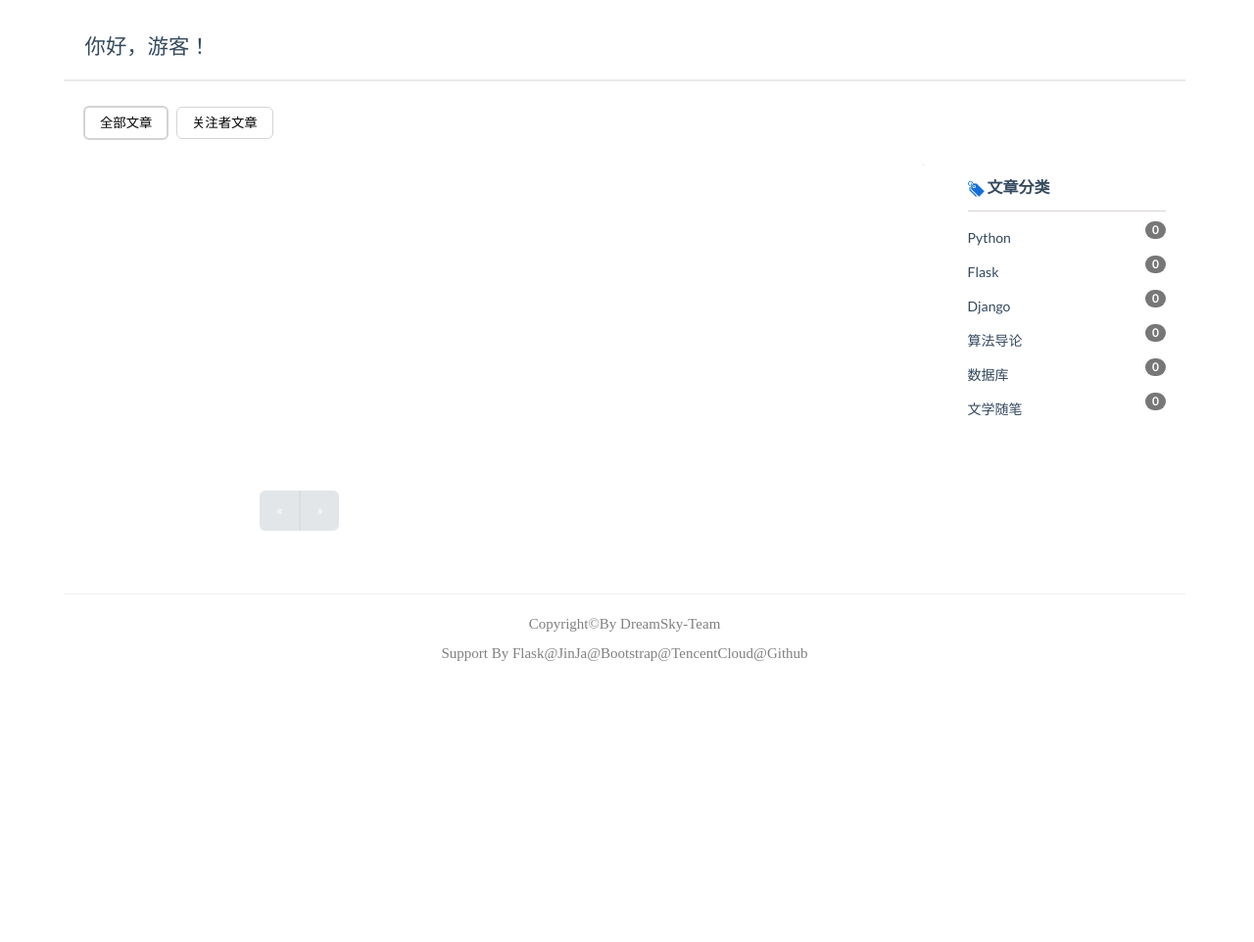
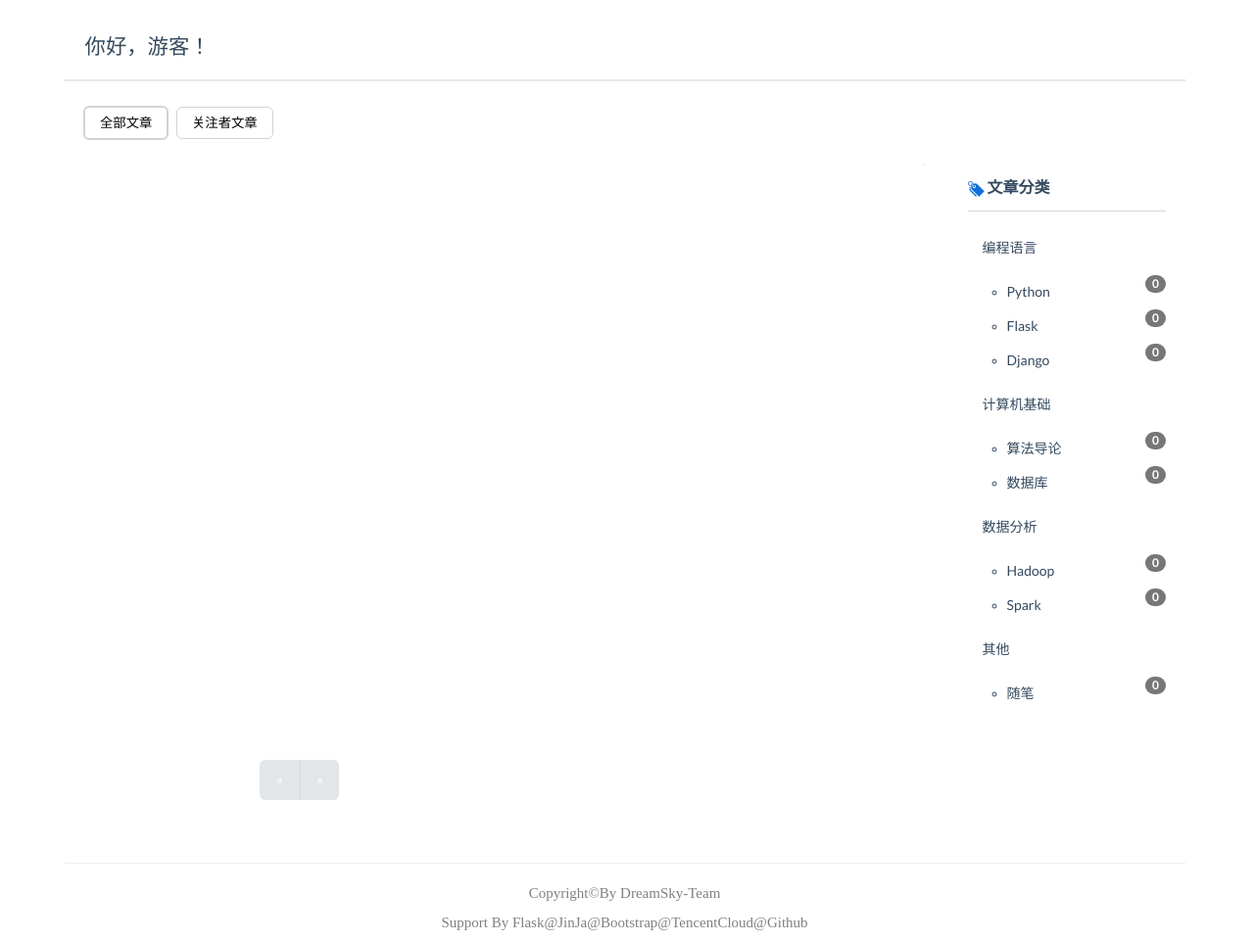
Before and after one commit to HongSh1991/pythonexamination, a Flask app: page / in a window 1280 px wide. Shown: the part 60-1022 px from the top of the page at 98% size. Before the commit the page ends 735 px from the top, so only its background shows below. Run offline with Flask 2, Linux system fonts and the light colour scheme; data that the repository does not hold is empty; some libraries are stand-ins or nearby versions.

Commit message:
modify catagory style

```diff
--- a/app/main/forms.py
+++ b/app/main/forms.py
@@ -57,7 +57,7 @@ class PostForm(Form):
     category = SelectField('文章分类：',
         choices=[('编程语言'), ('Python', 'Python'), ('Flask', 'Flask'), ('Django','Django'),
                  ('计算机理论'), ('算法导论', '算法导论'), ('数据库', '数据库'),
-                 (''), ('文学随笔', '文学随笔')], coerce=str)
+                 ('数据分析'), ('Hadoop'), ('Spark')], coerce=str)
     submit = SubmitField(u'发表')
 
 
--- a/app/templates/_post.html
+++ b/app/templates/_post.html
@@ -37,45 +37,76 @@
                 <div style="font-size: 16px;border-bottom: 1px solid #dad4d4;padding: 0 0 10px 0">
                 <strong><span><img src="../static/category.png"></span> 文章分类</strong>
                 </div>
-                <ul style="list-style-type: none;padding-left: 0;line-height: 2.5em;margin-top: 10px;">
-                    <li>
-                        <a href="{{ url_for('main.show_category_post', category='Python') }}" style="">
-                            Python
+                <div class="list" style="list-style-type: none;padding-left: 0;line-height: 2.5em;margin-top: 10px;">
+                    <ul class="nav">
+                        <li><a href="#">编程语言</a>
+                            <ul class="sub_nav">
+                                <li><a href="{{ url_for('main.show_category_post', category='Python') }}" style="">Python</a>
                                     <span class="badge text-right" style="float:right">
-                        {{ Post.query.filter_by(category='Python').count() }}</span></a>
+                                    {{ Post.query.filter_by(category='Python').count() }}</span>
                                 </li>
                                 <li>
-                        <a href="{{ url_for('main.show_category_post', category='Flask') }}">
-                            Flask</a>
+                                    <a href="{{ url_for('main.show_category_post', category='Flask') }}">Flask</a>
                                     <span class="badge text-right" style="float:right">
                                     {{ Post.query.filter_by(category='Flask').count() }}</span>
                                 </li>
                                 <li>
-                        <a href="{{ url_for('main.show_category_post', category='Django') }}">
-                            Django</a>
+                                    <a href="{{ url_for('main.show_category_post', category='Django') }}">Django</a>
                                     <span class="badge text-right" style="float:right">
                                     {{ Post.query.filter_by(category='Django').count() }}</span>
                                 </li>
+                            </ul>
+                        </li>
+
+                        <li><a href="#">计算机基础</a>
+                            <ul class="sub_nav">
                                 <li>
-                        <a href="{{ url_for('main.show_category_post', category='算法导论') }}">
-                            算法导论</a>
+                                    <a href="{{ url_for('main.show_category_post', category='算法导论') }}">算法导论</a>
                                     <span class="badge text-right" style="float:right">
                                     {{ Post.query.filter_by(category='算法导论').count() }}</span>
                                 </li>
                                 <li>
-                        <a href="{{ url_for('main.show_category_post', category='高级数据库技术原理') }}">
-                            数据库</a>
+                                    <a href="{{ url_for('main.show_category_post', category='数据库') }}">数据库</a>
                                     <span class="badge text-right" style="float:right">
                                     {{ Post.query.filter_by(category='数据库').count() }}</span>
                                 </li>
+                            </ul>
+                        </li>
+
+                        <li><a href="#">数据分析</a>
+                            <ul class="sub_nav">
                                 <li>
-                        <a href="{{ url_for('main.show_category_post', category='文学随笔') }}">
-                            文学随笔</a>
+                                <a href="{{ url_for('main.show_category_post', category='Hadoop') }}">Hadoop</a>
                                     <span class="badge text-right" style="float:right">
-                        {{ Post.query.filter_by(category='文学随笔').count() }}</span>
+                                    {{ Post.query.filter_by(category='Hadoop').count() }}</span>
+                                </li>
+                                <li>
+                                <a href="{{ url_for('main.show_category_post', category='Spark') }}">Spark</a>
+                                    <span class="badge text-right" style="float:right">
+                                    {{ Post.query.filter_by(category='Spark').count() }}</span>
                                 </li>
                             </ul>
+                        </li>
+
+                        <li><a href="#">其他</a>
+                            <ul class="sub_nav">
+                                <li>
+                                    <a href="{{ url_for('main.show_category_post', category='随笔') }}">随笔</a>
+                                    <span class="badge text-right" style="float:right">
+                                    {{ Post.query.filter_by(category='随笔').count() }}</span>
+                                </li>
+                            </ul>
+                        </li>
+                    </ul>
+                    <script type="text/javascript" src="http://code.jquery.com/jquery-1.7.2.js"></script>
+                    <script type="text/javascript">
+                        $(".nav li").mouseover(function(){
+                        $(this).find('ul').slideDown();});
+                        $(".nav li").mouseleave(function(){
+                        $(this).find('ul').slideUp();});
+                    </script>
                 </div>
             </div>
         </div>
     </div>
+</div>
--- a/app/templates/base.html
+++ b/app/templates/base.html
@@ -41,7 +41,7 @@
                                 <span class="glyphicon glyphicon-search form-control-feedback
                                 form-control-feedback-xilou"></span>
                             </div>
-                            <button class="btn btn_primary" type="button" style="background-color: #126fda; font-family: '黑体'; border-radius: 3px; border-style: solid; color: white; border-width: 0.5px; width: 60px;height: 30px; font-size: 10pt; font-weight: bold;">搜&nbsp;&nbsp;索</button>
+                            <button class="btn btn_primary" type="button" style="background-color: #126fda; font-family: '黑体'; border-color: white; border-radius: 3px; border-style: solid; color: white; border-width: 0.5px; width: 60px;height: 30px; font-size: 10pt; font-weight: bold;">搜&nbsp;&nbsp;索</button>
                         </form>
                         <ul class="nav navbar-nav navbar-left">
                             {% if current_user.is_authenticated %}
```
Also changed, not shown: app/static/hongsh-style/css/style-hongsh.css (added, +58 -0 lines), app/static/hongsh-style/js/index.js (added, +48 -0 lines). Lines whose indentation alone changed are shown as unchanged.
